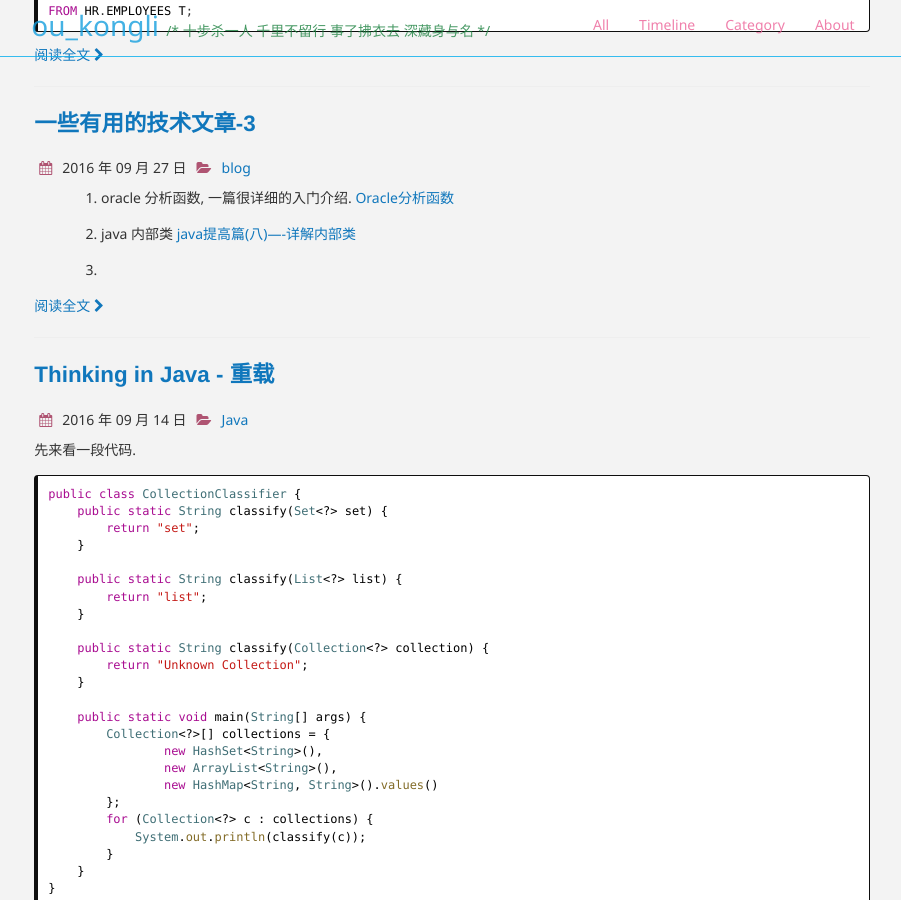
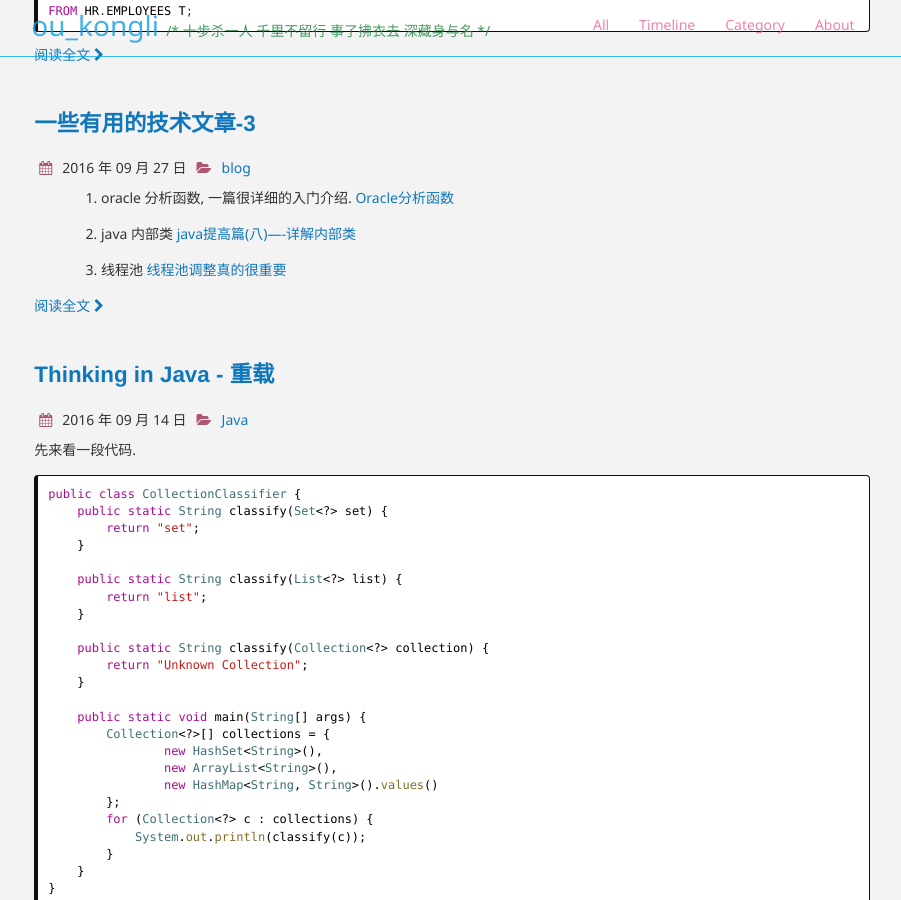
Before and after one commit to ouyangkongli/ouyangkongli.github.io, a Jekyll site: the page built from index.html, in a window 1280 px wide and 900 px high, scrolled down 861 px. Shown: the whole window, without its empty margins (194-1095 px from the left). Built offline with Jekyll 4.4.1, drawn with Linux system fonts in a browser that asks for light colours; nearby versions of some CDN libraries; the list of posts is cut into pages by our own code.

Commit message:
update other blog: thread pool

```diff
--- a/_posts/2016-09-27-other-blogs－3.md
+++ b/_posts/2016-09-27-other-blogs－3.md
@@ -12,4 +12,4 @@ categories: blog
 
 2. java 内部类 [java提高篇(八)----详解内部类](https://www.cnblogs.com/chenssy/p/3388487.html)
 
-3.
+3. 线程池 [线程池调整真的很重要](http://www.importnew.com/17633.html)
```
